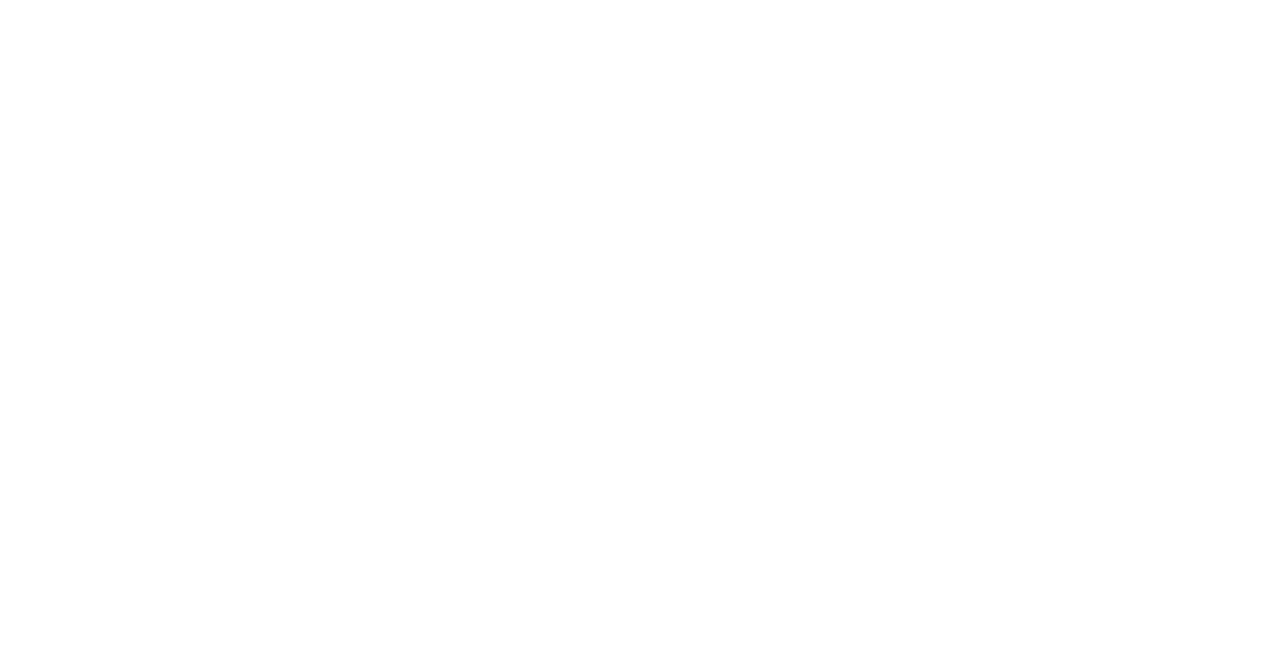
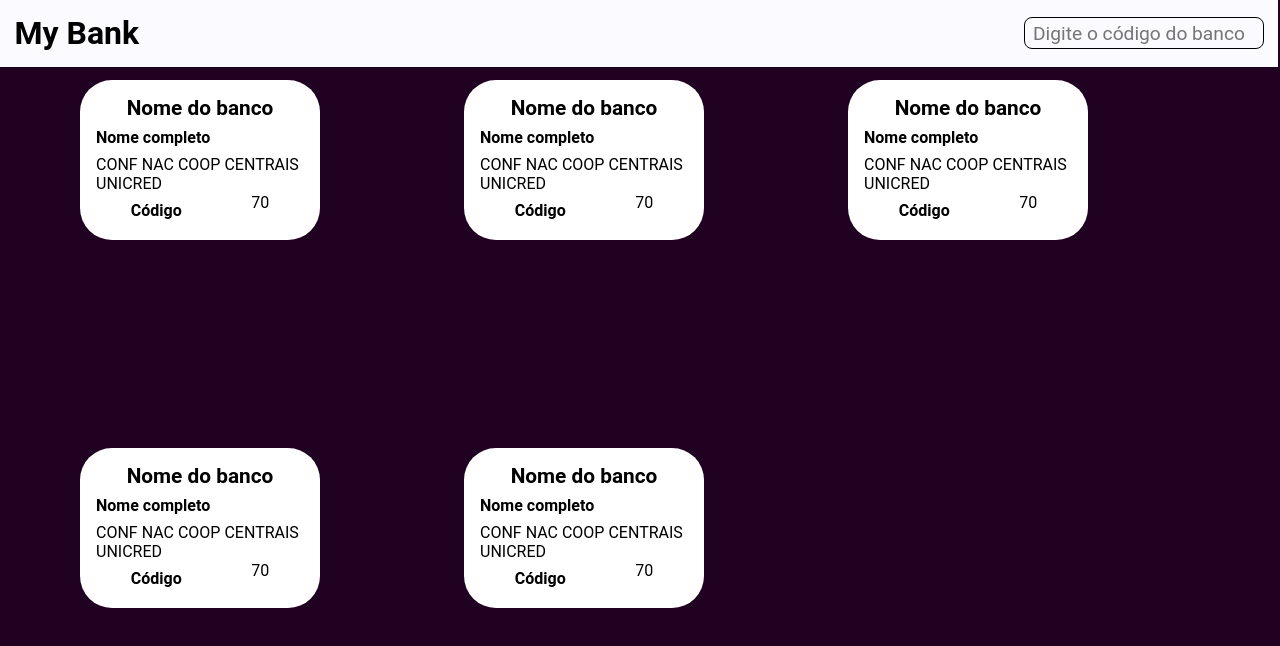
Before and after one commit to 1uri-silva/My-bank, an Angular app: page /choose-bank in a window 1280 px wide. Before the commit this address led to /. Shown: the top 646 px of the page. Built offline with nearby package versions, Linux system fonts and the light colour scheme.

Commit message:
feat: add new page Choose Bank

```diff
--- a/src/app/app-routing.module.ts
+++ b/src/app/app-routing.module.ts
@@ -1,10 +1,12 @@
 import { NgModule } from '@angular/core';
 import { RouterModule, Routes } from '@angular/router';
 import { HomeComponent } from './home/home.component';
+import { ChooseBankComponent } from './choose-bank/choose-bank.component';
 
 const routes: Routes = [
   { path: '', redirectTo: '/', pathMatch: 'full' },
   { path: '', component: HomeComponent },
+  { path: 'choose-bank', component: ChooseBankComponent },
 ];
 
 @NgModule({
--- a/src/app/app.module.ts
+++ b/src/app/app.module.ts
@@ -5,9 +5,10 @@ import { AppRoutingModule } from './app-routing.module';
 
 import { AppComponent } from './app.component';
 import { HomeComponent } from './home/home.component';
+import { ChooseBankComponent } from './choose-bank/choose-bank.component';
 
 @NgModule({
-  declarations: [AppComponent, HomeComponent],
+  declarations: [AppComponent, HomeComponent, ChooseBankComponent],
   imports: [BrowserModule, AppRoutingModule, MatIconModule],
   providers: [],
   bootstrap: [AppComponent],
--- /dev/null
+++ b/src/app/choose-bank/choose-bank.component.html
@@ -0,0 +1,57 @@
+<div class="content-header">
+  <main>
+    <h2>My Bank</h2>
+    <div>
+      <input type="number" placeholder="Digite o código do banco">
+    </div>
+  </main>
+
+  <section>
+    <div class="cards-bank" routerLink="/create-account">
+      <h3>Nome do banco</h3>
+      <strong>Nome completo</strong>
+      <span>CONF NAC COOP CENTRAIS UNICRED</span>
+      <div class="content-code-bank">
+        <strong>Código</strong>
+        <span>70</span>
+      </div>
+    </div>
+    <div class="cards-bank">
+      <h3>Nome do banco</h3>
+      <strong>Nome completo</strong>
+      <span>CONF NAC COOP CENTRAIS UNICRED</span>
+      <div class="content-code-bank">
+        <strong>Código</strong>
+        <span>70</span>
+      </div>
+    </div>
+    <div class="cards-bank">
+      <h3>Nome do banco</h3>
+      <strong>Nome completo</strong>
+      <span>CONF NAC COOP CENTRAIS UNICRED</span>
+      <div class="content-code-bank">
+        <strong>Código</strong>
+        <span>70</span>
+      </div>
+    </div>
+    <div class="cards-bank">
+      <h3>Nome do banco</h3>
+      <strong>Nome completo</strong>
+      <span>CONF NAC COOP CENTRAIS UNICRED</span>
+      <div class="content-code-bank">
+        <strong>Código</strong>
+        <span>70</span>
+      </div>
+    </div>
+    <div class="cards-bank">
+      <h3>Nome do banco</h3>
+      <strong>Nome completo</strong>
+      <span>CONF NAC COOP CENTRAIS UNICRED</span>
+      <div class="content-code-bank">
+        <strong>Código</strong>
+        <span>70</span>
+      </div>
+    </div>
+
+  </section>
+</div>
--- /dev/null
+++ b/src/app/choose-bank/choose-bank.component.sass
@@ -0,0 +1,83 @@
+$colorTop: #6f0000
+$colorBottom: #200122
+$colorHeader: #fafaff
+$colorButton: #1e2749
+$colorText: #000000
+$colorSecondaryText: #ffffff
+
+.content-header
+  main
+    position: fixed
+    width: 79.9rem
+    padding: .9rem
+
+    display: flex
+    flex-direction: row
+    align-items: center
+    justify-content: space-between
+
+    background: $colorHeader
+
+  h2
+    font-size: 2rem
+
+  input
+    width: 15rem
+    height: 2rem
+    padding: .5rem
+    border-radius: .5rem
+
+    border: .1rem solid $colorText
+    color: $colorText
+    font-size: 1.2rem
+    background-color: transparent
+    &:hover
+      cursor: text
+
+  input[type=number]::-webkit-inner-spin-button
+    -webkit-appearance: none
+
+  input[type=number]
+    -moz-appearance: textfield
+    appearance: textfield
+
+  section
+    display: grid
+    height: 100vh
+    padding-top: 4rem
+    overflow-x: auto
+    justify-content: center
+    grid-template-columns: repeat(3,30%)
+    background-color: $colorBottom
+
+    .cards-bank
+      background-color: white
+      width: 15rem
+      height: 10rem
+      margin: 1rem
+      padding: 1rem
+      border-radius: 2rem
+      border: none
+
+      display: flex
+      flex-direction: column
+
+      h3
+        font-size: 1.3rem
+        text-align: center
+        font-weight: bold
+
+      strong
+        font-size: 1rem
+        font-weight: bold
+        margin-top: .5rem
+        margin-bottom: .5rem
+
+      span
+        font-size: 1rem
+        text-align: left
+
+      .content-code-bank
+        display: flex
+        flex-direction: row
+        justify-content: space-around
```
Also changed, not shown: src/app/choose-bank/choose-bank.component.ts (added, +8 -0 lines).
